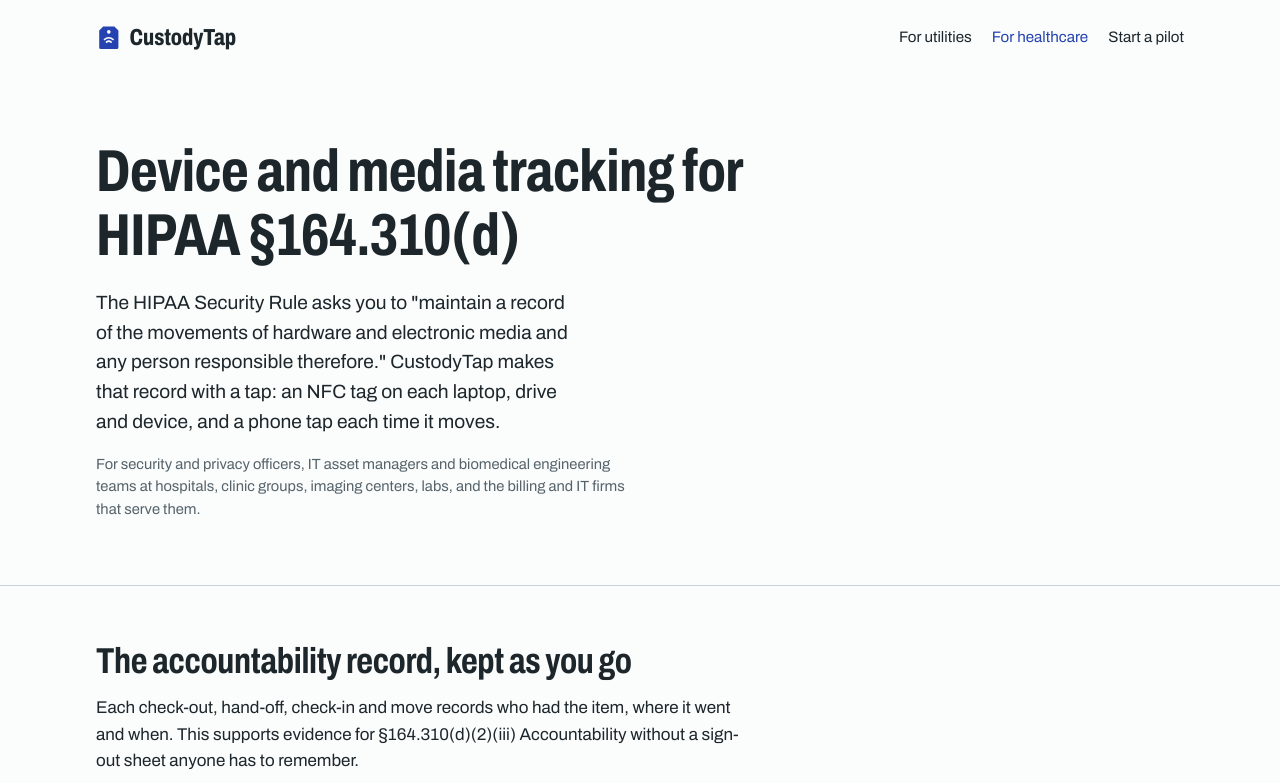
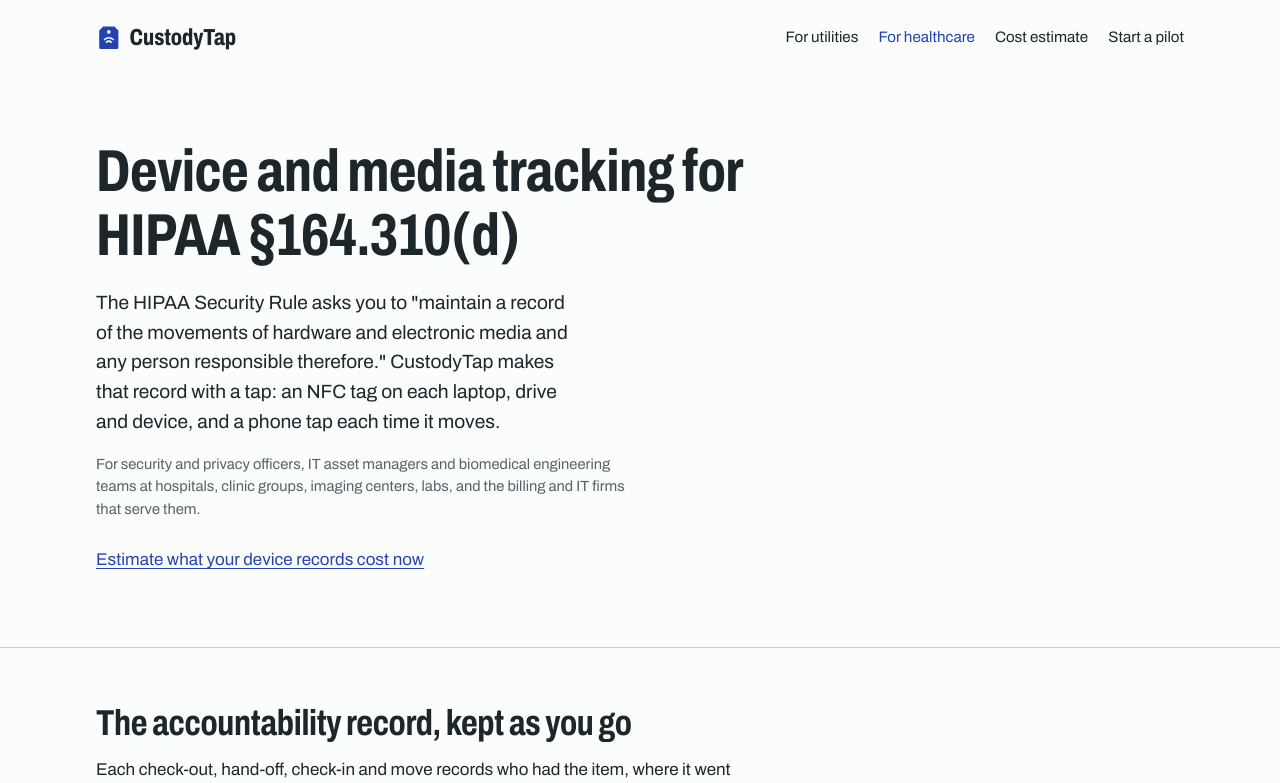
Before and after one commit to Enthropic-Data-LLC/custodytap-www, a plain HTML site: page hipaa/index.html in a window 1280 px wide. Shown: the top 783 px of the page. Drawn offline with Linux system fonts and the light colour scheme.

Commit message:
Link each sector page to its cost estimate from the nav and the page head
Co-Authored-By: Claude Opus 5.5 <noreply@anthropic.com>

```diff
--- a/hipaa/index.html
+++ b/hipaa/index.html
@@ -41,6 +41,7 @@
   <nav class="site-nav" aria-label="Main">
     <a class="nav-sector" href="/nerc-cip/">For utilities</a>
     <a class="nav-sector" href="/hipaa/" aria-current="page">For healthcare</a>
+    <a href="/hipaa/estimate/">Cost estimate</a>
     <a href="#pilot">Start a pilot</a>
   </nav>
 </header>
@@ -50,6 +51,7 @@
     <h1>Device and media tracking for HIPAA <span class="nw">§164.310(d)</span></h1>
     <p class="lede">The HIPAA Security Rule asks you to "maintain a record of the movements of hardware and electronic media and any person responsible therefore." CustodyTap makes that record with a tap: an NFC tag on each laptop, drive and device, and a phone tap each time it moves.</p>
     <p class="small">For security and privacy officers, IT asset managers and biomedical engineering teams at hospitals, clinic groups, imaging centers, labs, and the billing and IT firms that serve them.</p>
+    <p><a class="more" href="/hipaa/estimate/">Estimate what your device records cost now</a></p>
   </div>
 
   <section class="section prose" aria-labelledby="record">
```
Also changed, not shown: nerc-cip/index.html (+2 -0 lines).
